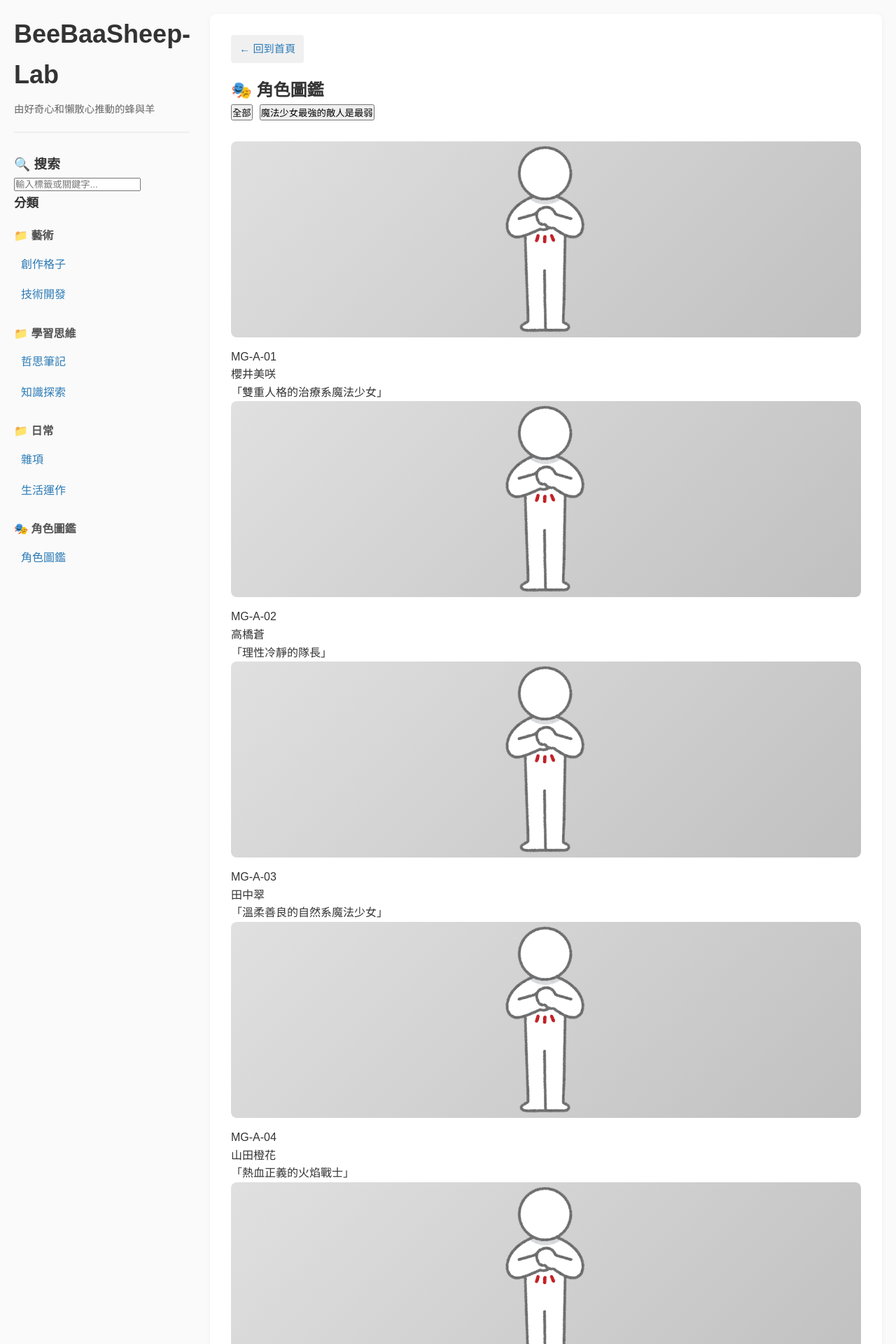
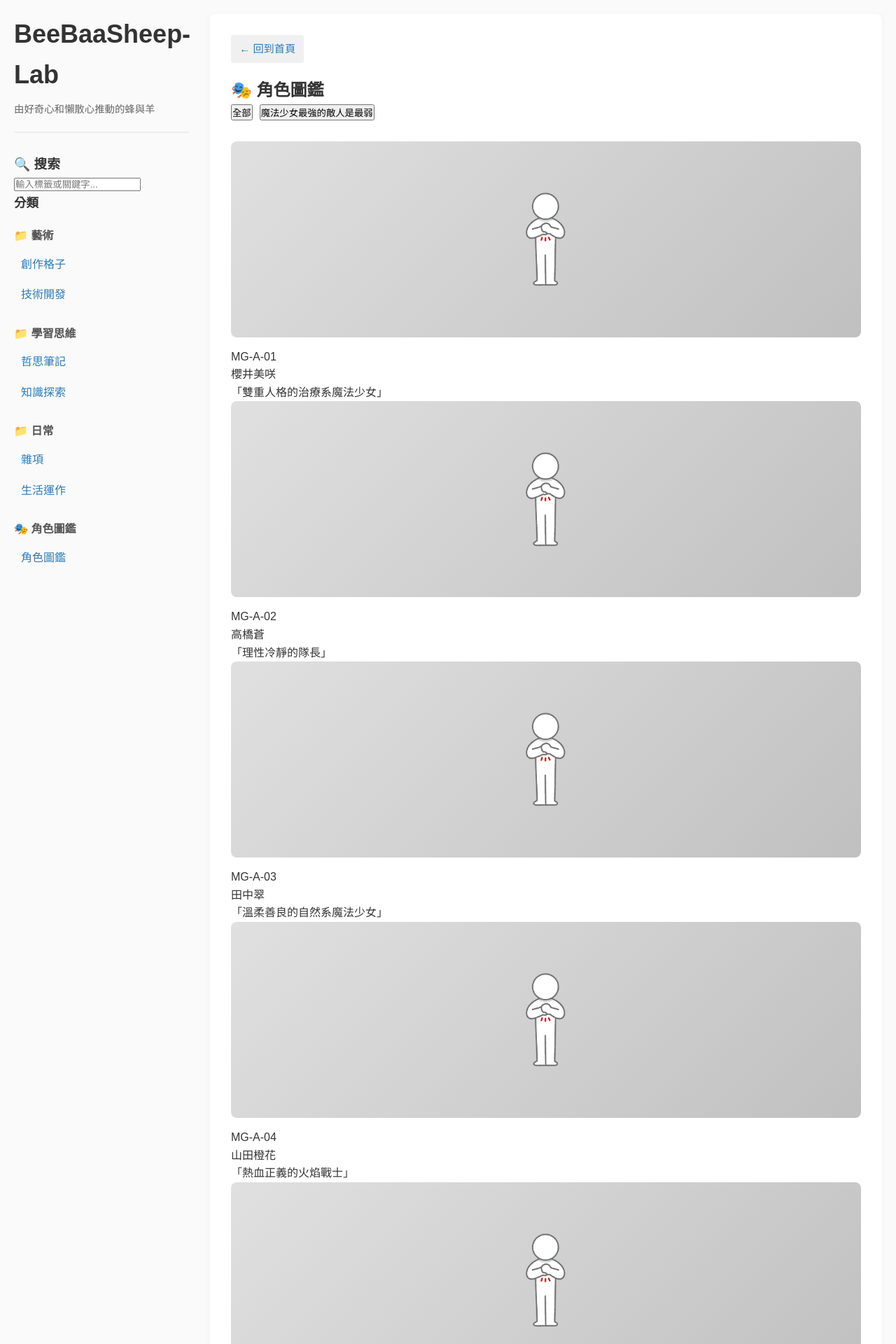
Before and after one commit to beebaasheep-lab/beebaasheepzzz, a Jekyll site: the page built from categories/角色圖鑑.md, in a window 1280 px wide. Shown: the top 1920 px of the page at 70% size. Built offline with Jekyll 4.4.1, drawn with Linux system fonts in a browser that asks for light colours.

Commit message:
更新文章

```diff
--- a/assets/css/style.css
+++ b/assets/css/style.css
@@ -545,7 +545,7 @@ mark {
     object-fit: contain;
 }
 
-/* 佔位圖 */
+/* 卡片裡的佔位圖 */
 .placeholder-silhouette {
     width: 100%;
     height: 100%;
@@ -554,11 +554,12 @@ mark {
     justify-content: center;
     background: linear-gradient(135deg, #e0e0e0 0%, #c0c0c0 100%);
     border-radius: 8px;
+    padding: 20px;  /* 加內距 */
 }
 
 .placeholder-silhouette img {
-    width: 60%;  /* 佔位圖佔容器的 60% */
-    height: auto;
+    max-width: 100px;   /* 最大寬度 100px */
+    max-height: 200px;  /* 最大高度 200px */
     object-fit: contain;
 }
 
```
